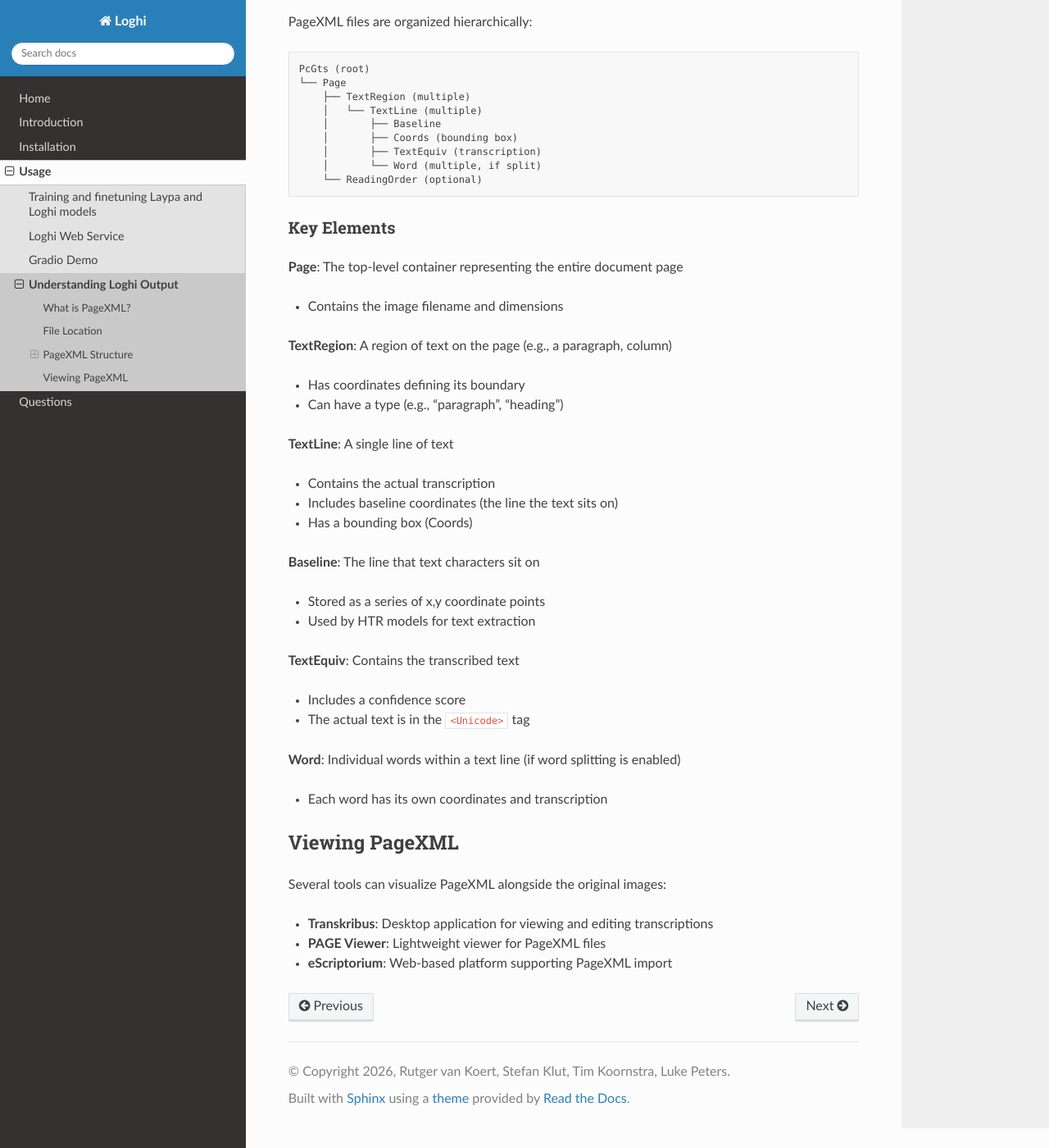
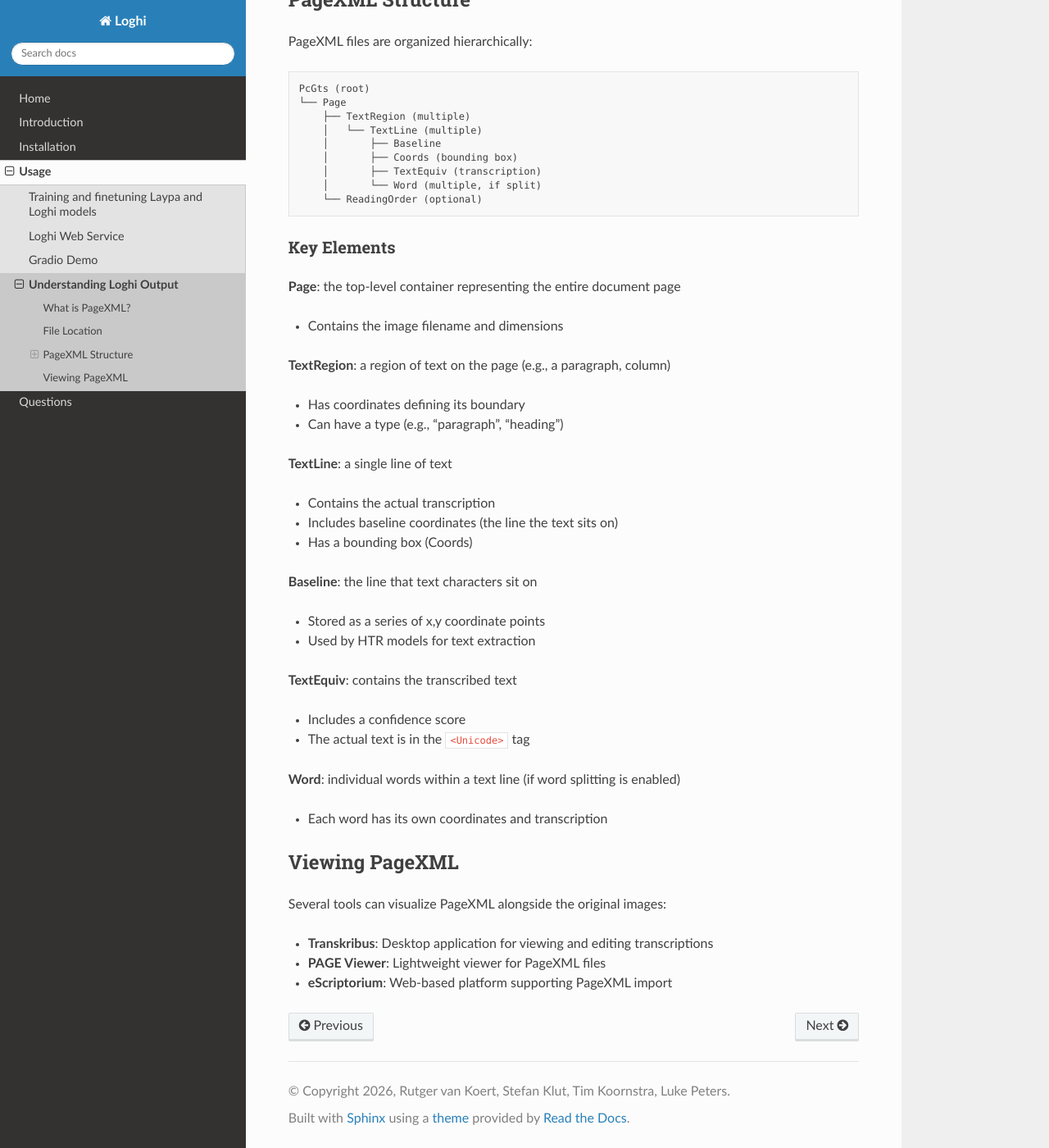
Before and after one commit to rvankoert/loghi, a Sphinx documentation site: the page built from docs/usage/output.md, in a window 1280 px wide and 1400 px high, scrolled down 1003 px. Shown: the whole window at 82% size. Built offline with Sphinx 7.4.7 and the Read the Docs theme 3.1.0, drawn with Linux system fonts in a browser that asks for light colours; some of the changed text lies outside the part shown.

```diff
--- a/docs/usage/output.md
+++ b/docs/usage/output.md
@@ -1,6 +1,4 @@
 # Understanding Loghi Output
-
-<!-- content created by copilot, needs to be proofread-->
 
 After Loghi is run on your documents, the results are saved in PageXML format. This page explains how to read and understand the output.
 
@@ -50,27 +48,27 @@
 
 ### Key Elements
 
-**Page**: The top-level container representing the entire document page
+**Page**: the top-level container representing the entire document page
 - Contains the image filename and dimensions
 
-**TextRegion**: A region of text on the page (e.g., a paragraph, column)
+**TextRegion**: a region of text on the page (e.g., a paragraph, column)
 - Has coordinates defining its boundary
 - Can have a type (e.g., "paragraph", "heading")
 
-**TextLine**: A single line of text
+**TextLine**: a single line of text
 - Contains the actual transcription
 - Includes baseline coordinates (the line the text sits on)
 - Has a bounding box (Coords)
 
-**Baseline**: The line that text characters sit on
+**Baseline**: the line that text characters sit on
 - Stored as a series of x,y coordinate points
 - Used by HTR models for text extraction
 
-**TextEquiv**: Contains the transcribed text
+**TextEquiv**: contains the transcribed text
 - Includes a confidence score
 - The actual text is in the `<Unicode>` tag
 
-**Word**: Individual words within a text line (if word splitting is enabled)
+**Word**: individual words within a text line (if word splitting is enabled)
 - Each word has its own coordinates and transcription
 
 ## Viewing PageXML
```
Also changed, not shown: other parts of docs/usage/output.md (+1 -1 lines), docs/installation/installation.md (+1 -3 lines).
